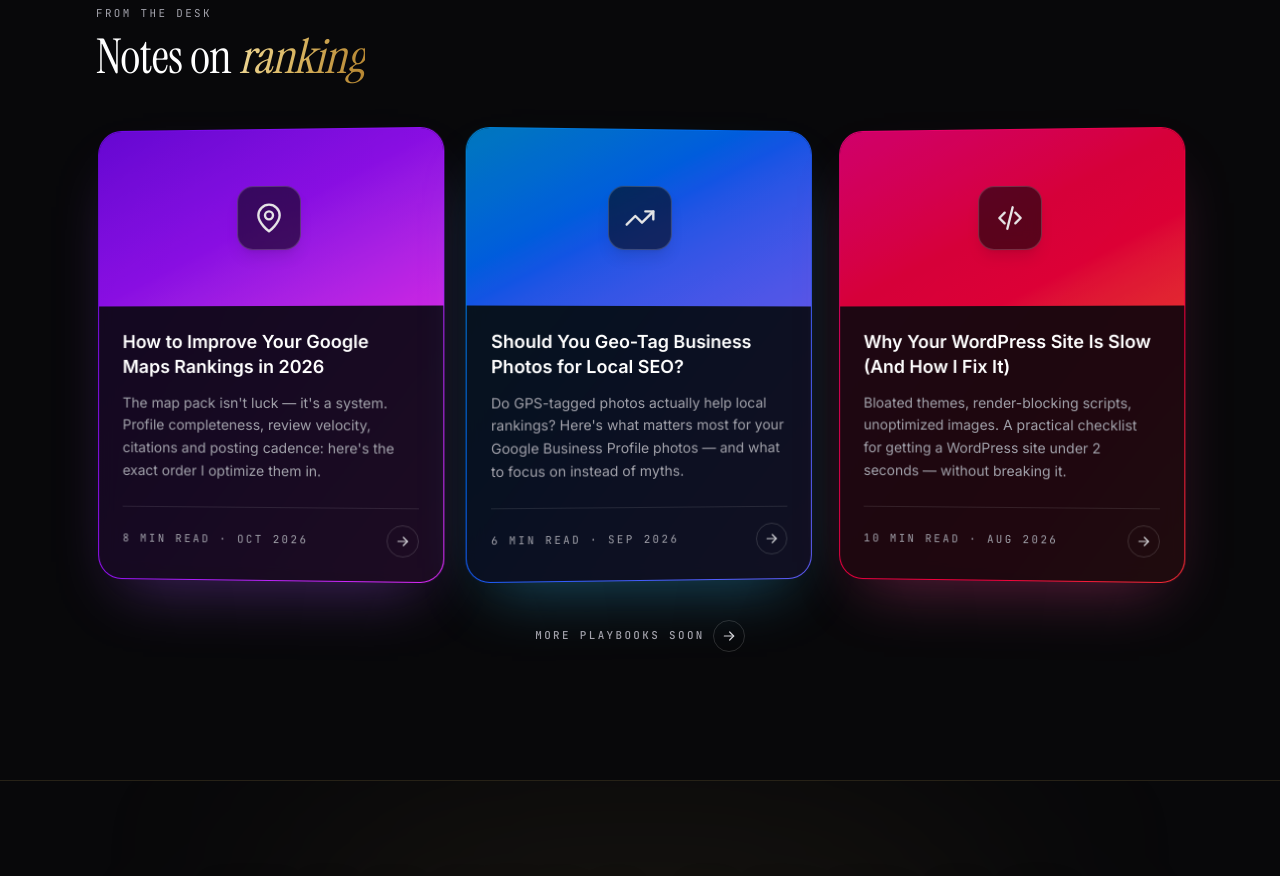
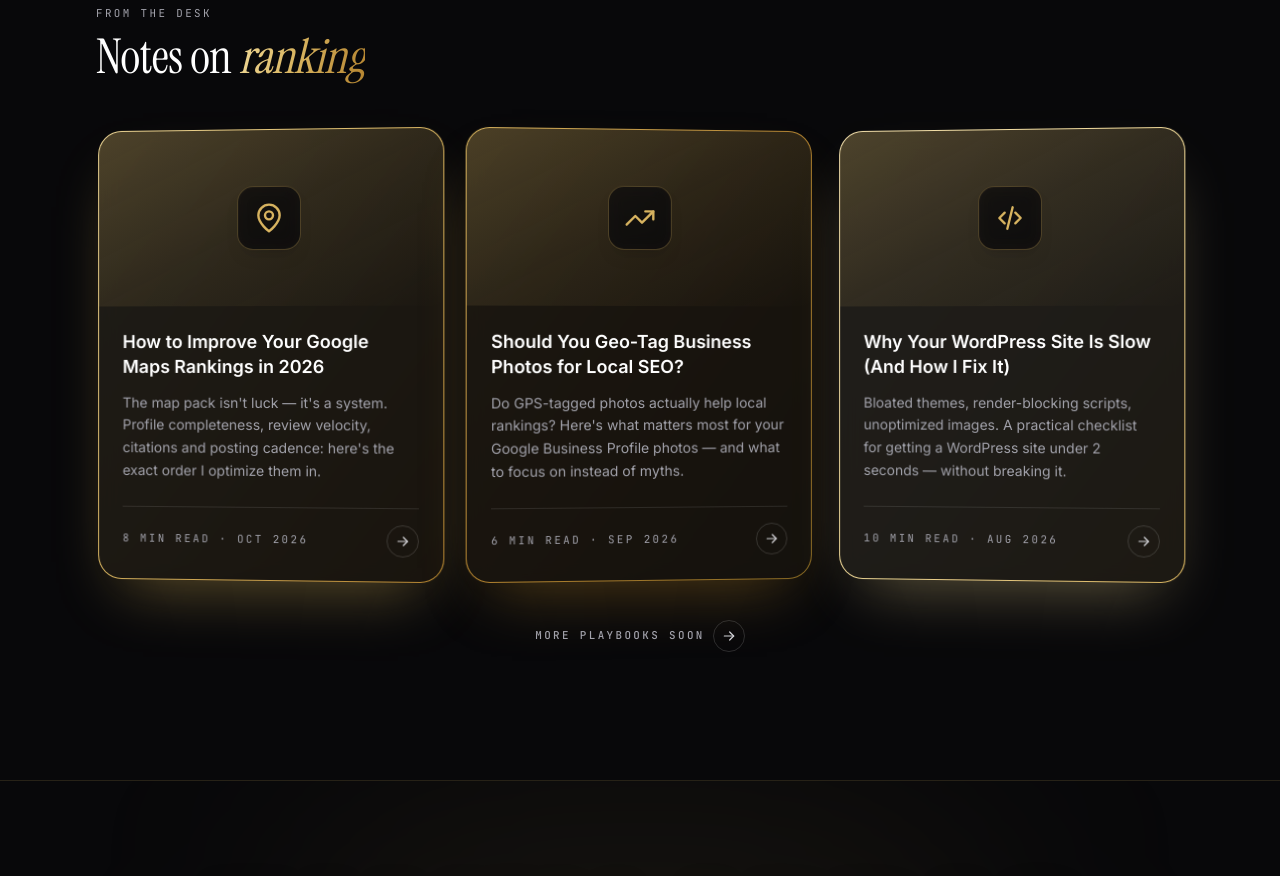
Before and after one commit to zaminabbas28-bot/zaminabbas, a Next.js app: page / in a window 1280 px wide. Shown: the part 8880-9756 px from the top of the page. Built offline with nearby package versions, Linux system fonts and the light colour scheme.

Commit message:
Insights cards: gold color scheme to match website

```diff
--- a/components/Insights.tsx
+++ b/components/Insights.tsx
@@ -4,9 +4,9 @@ import Reveal from "./Reveal";
 
 const CARD_ICONS = [MapPinIcon, TrendingUpIcon, GearCodeIcon];
 const CARD_STYLES = [
-  { gradient: "from-violet-700 via-purple-600 to-fuchsia-500", glow: "rgba(168,85,247,0.4)" },
-  { gradient: "from-sky-600 via-blue-600 to-indigo-500", glow: "rgba(56,189,248,0.4)" },
-  { gradient: "from-pink-600 via-rose-600 to-red-500", glow: "rgba(236,72,153,0.4)" },
+  { gradient: "from-gold-soft via-gold to-gold-deep", glow: "rgba(216,180,96,0.45)" },
+  { gradient: "from-gold via-gold-deep to-[#8a6a24]", glow: "rgba(180,132,48,0.45)" },
+  { gradient: "from-[#f5e2ae] via-gold-soft to-gold", glow: "rgba(240,217,152,0.4)" },
 ];
 
 export default function Insights() {
@@ -34,10 +34,10 @@ export default function Insights() {
                 >
                   <div className="flex h-full flex-col overflow-hidden rounded-[calc(1.5rem-1px)] bg-ink-950/90 backdrop-blur-sm">
                     <div
-                      className={`relative flex h-44 items-center justify-center bg-gradient-to-br ${style.gradient} opacity-90`}
+                      className="relative flex h-44 items-center justify-center bg-gradient-to-br from-gold/25 via-gold/10 to-transparent"
                     >
-                      <div className="flex h-16 w-16 items-center justify-center rounded-2xl border border-white/20 bg-ink-950/60 shadow-lg backdrop-blur-sm transition-transform duration-500 group-hover:scale-110">
-                        <Icon className="h-8 w-8 text-white" />
+                      <div className="flex h-16 w-16 items-center justify-center rounded-2xl border border-gold/30 bg-ink-950/60 shadow-lg backdrop-blur-sm transition-transform duration-500 group-hover:scale-110">
+                        <Icon className="h-8 w-8 text-gold" />
                       </div>
                     </div>
                     <div className="flex flex-1 flex-col p-6">
```
